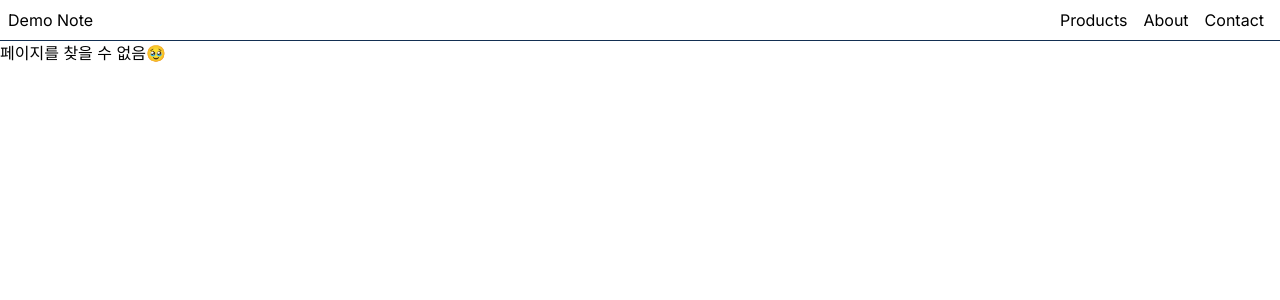
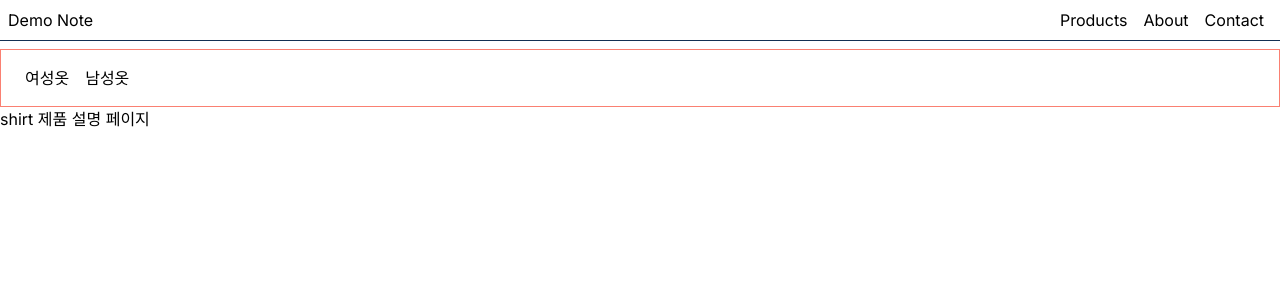
Before and after one commit to syoungee/note, a Next.js app: page /products/gggg in a window 1280 px wide. Before the commit this address had no page. Shown: the top 300 px of the page. Built offline with nearby package versions, Linux system fonts and the light colour scheme.

Commit message:
feature / SSG refactoring

```diff
--- /dev/null
+++ b/src/app/products/[slug]/page.tsx
@@ -0,0 +1,33 @@
+import { getProduct, getProducts } from '../../service/products';
+import { notFound } from 'next/navigation';
+
+type Props = {
+  params: {
+    slug: string;
+  };
+};
+
+export function generateMetadata({ params }: Props) {
+  return {
+    title: `제품의 이름: ${params.slug}`,
+  };
+}
+
+export default function PantsPage({ params: { slug } }: Props) {
+  const product = getProduct(slug);
+
+  if (!product) {
+    notFound();
+  }
+
+  // 서버 파일에 있는 데이터중 해당 제품의 정보를 찾아서 그걸 보여줌
+  return <h1>{product} 제품 설명 페이지</h1>;
+}
+
+export function generateStaticParams() {
+  // 모든 제품의 페이지들을 미리 만들어 둘 수 있게 해줄거임 (SSG)
+  const products = getProducts();
+  return products.map((product) => ({
+    slug: product,
+  }));
+}
--- a/src/app/products/layout.tsx
+++ b/src/app/products/layout.tsx
@@ -1,7 +1,7 @@
 import styles from './layout.module.css';
 import Link from 'next/link';
 
-export default function Prodcut({ children }: { children: RecordingState.ReactNode }) {
+export default function Prodcut({ children }: { children: React.ReactNode }) {
   return (
     <>
       <nav className={styles.nav}>
--- a/src/app/products/page.tsx
+++ b/src/app/products/page.tsx
@@ -1,9 +1,13 @@
 import React from 'react';
+import { getProducts } from '../service/products';
 import Link from 'next/link';
 
-const products = ['shirt', 'pants', 'skirt', 'shoes'];
+// const products = ['shirt', 'pants', 'skirt', 'shoes'];
 
 export default function page() {
+  // 서버 파일(데이터베이스)에 있는 제품의 리스트를 읽어와서, 그걸 보여줌
+  const products = getProducts();
+
   return (
     <div>
       PRODUCT PAGE
--- /dev/null
+++ b/src/app/service/products.ts
@@ -0,0 +1,7 @@
+export function getProducts() {
+  return ['shirt', 'pants', 'skirt', 'shoes', 'gggg', 'zzzz'];
+}
+
+export function getProduct(id: string) {
+  return 'shirt';
+}
```
